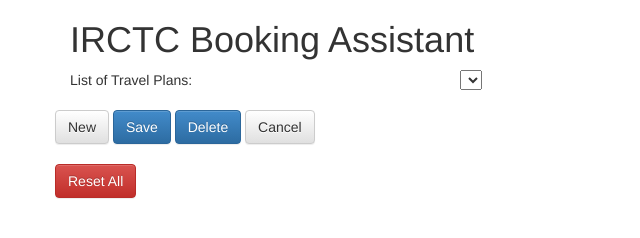
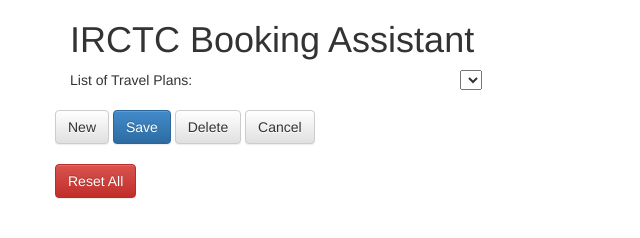
Before and after one commit to IRCTCBookingAssistant/IRCTCTypingHelper, a browser extension: page src/options/options.html in a window 1280 px wide. Shown: the whole page, without its empty margins (0-640 px from the left). Drawn offline with Linux system fonts and the light colour scheme.

Commit message:
Bug:Button should be of default color

```diff
--- a/src/options/options.html
+++ b/src/options/options.html
@@ -73,7 +73,7 @@
       <div class="row">
         <button class="btn btn-default" ng-click="getTravelPlan(true)">New</button>
         <button class="btn btn-primary" ng-click="saveTravelPlan()">Save</button>
-        <button class="btn btn-primary" ng-click="deleteTravelPlan()">Delete</button>
+        <button class="btn btn-default" ng-click="deleteTravelPlan()">Delete</button>
         <button class="btn btn-default" ng-click="getTravelPlan(false)">Cancel</button>
       </div>
       {{travelPlanList | json}} <br/>
```
